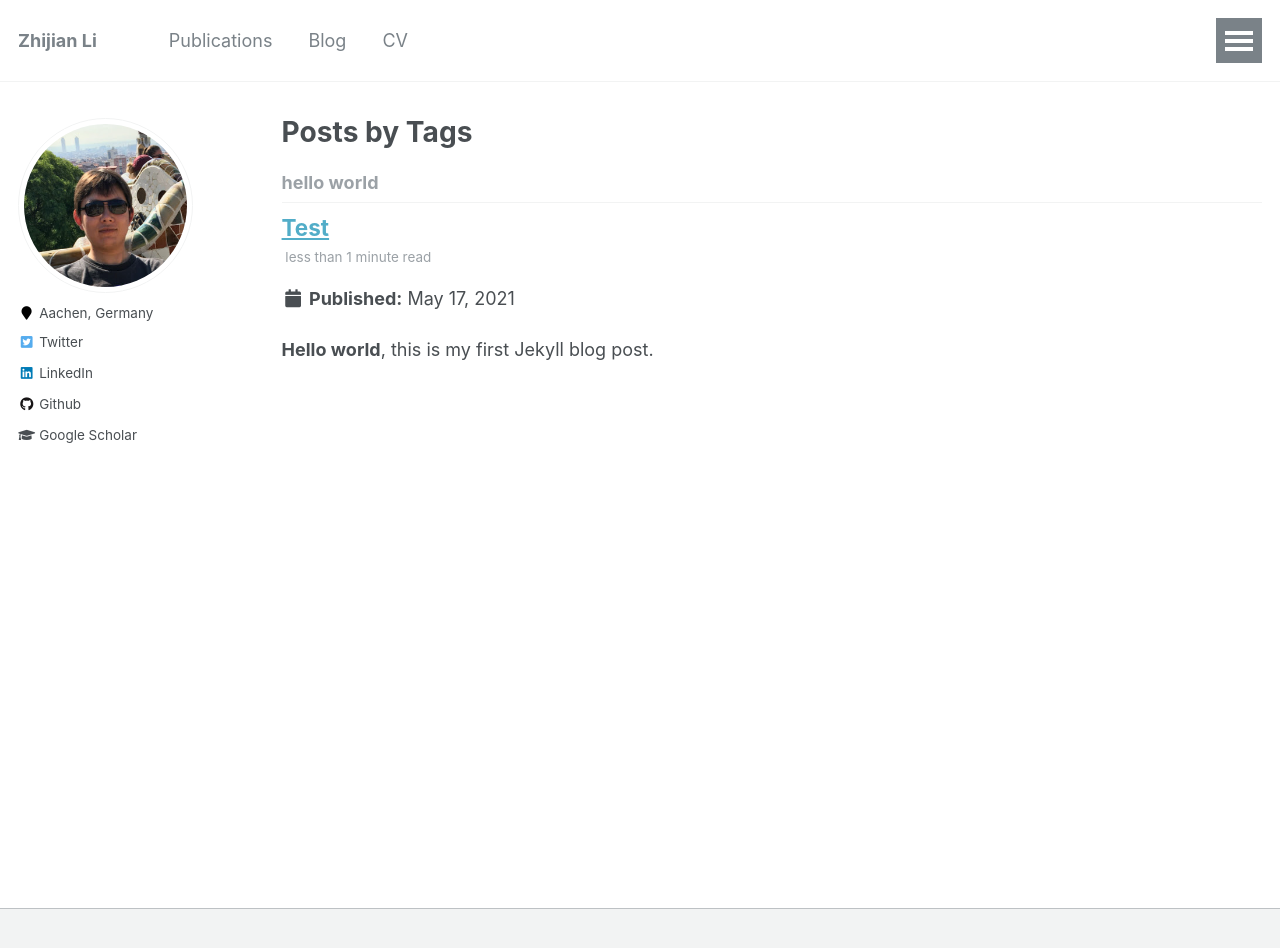
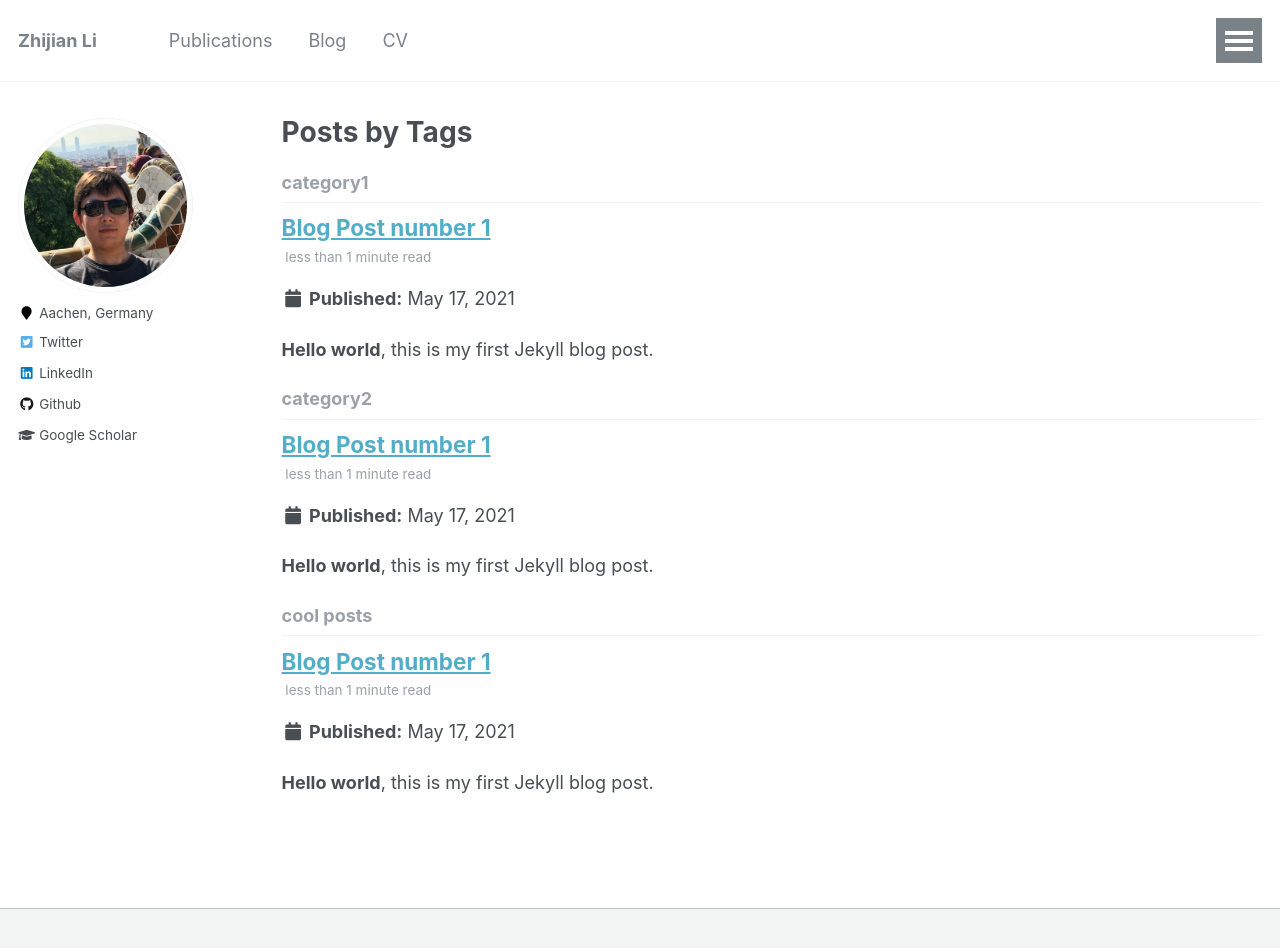
Before and after one commit to lzj1769/lzj1769.github.io, a Jekyll site: the page built from _pages/tag-archive.html, in a window 1280 px wide and 1017 px high. Shown: the top 948 px of the window. Built offline with Jekyll 4.4.1, drawn with Linux system fonts in a browser that asks for light colours.

Commit message:
update blog

```diff
--- a/_posts/2021-05-17-test.md
+++ b/_posts/2021-05-17-test.md
@@ -1,6 +1,11 @@
 ---
-layout: post
-tags: [hello world]
+title: 'Blog Post number 1'
+date: 2021-05-17
+permalink: /posts/2021/05/blog-post-1/
+tags:
+  - cool posts
+  - category1
+  - category2
 ---
 
 **Hello world**, this is my first Jekyll blog post.
```
